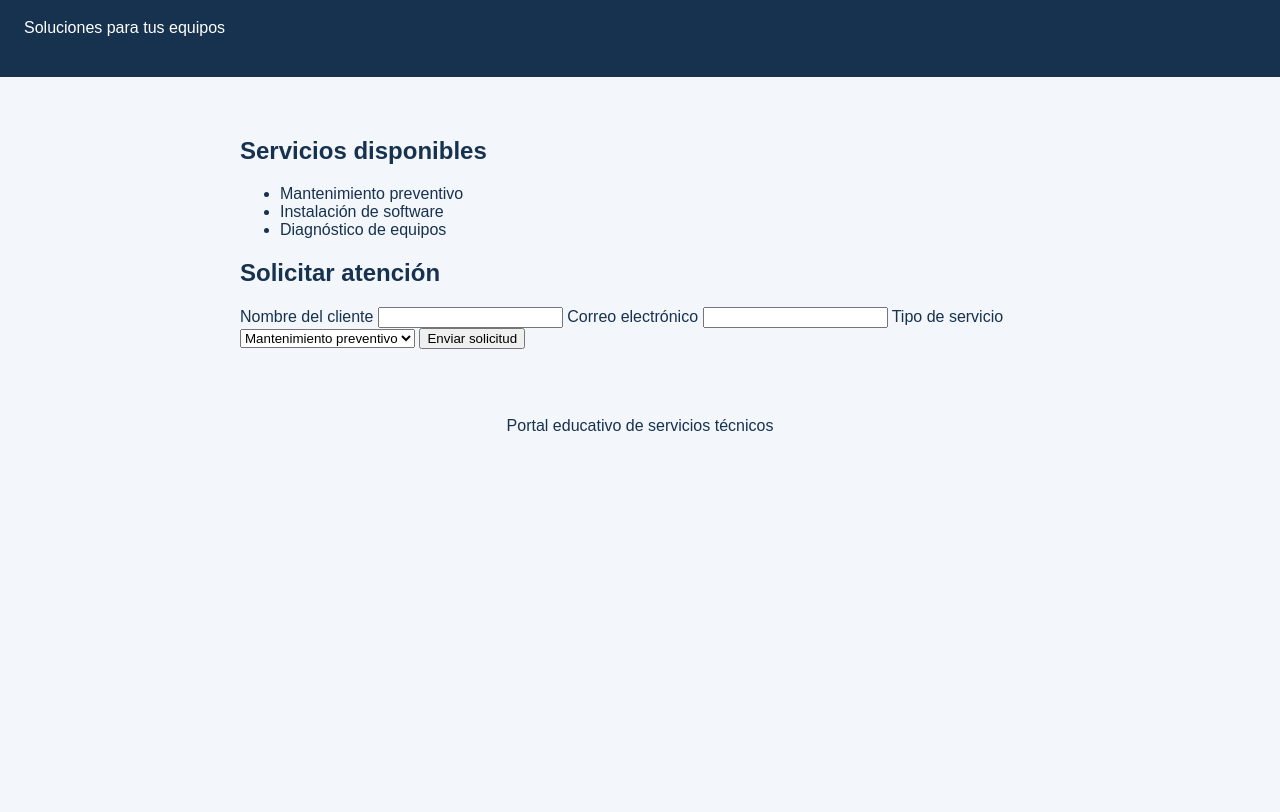
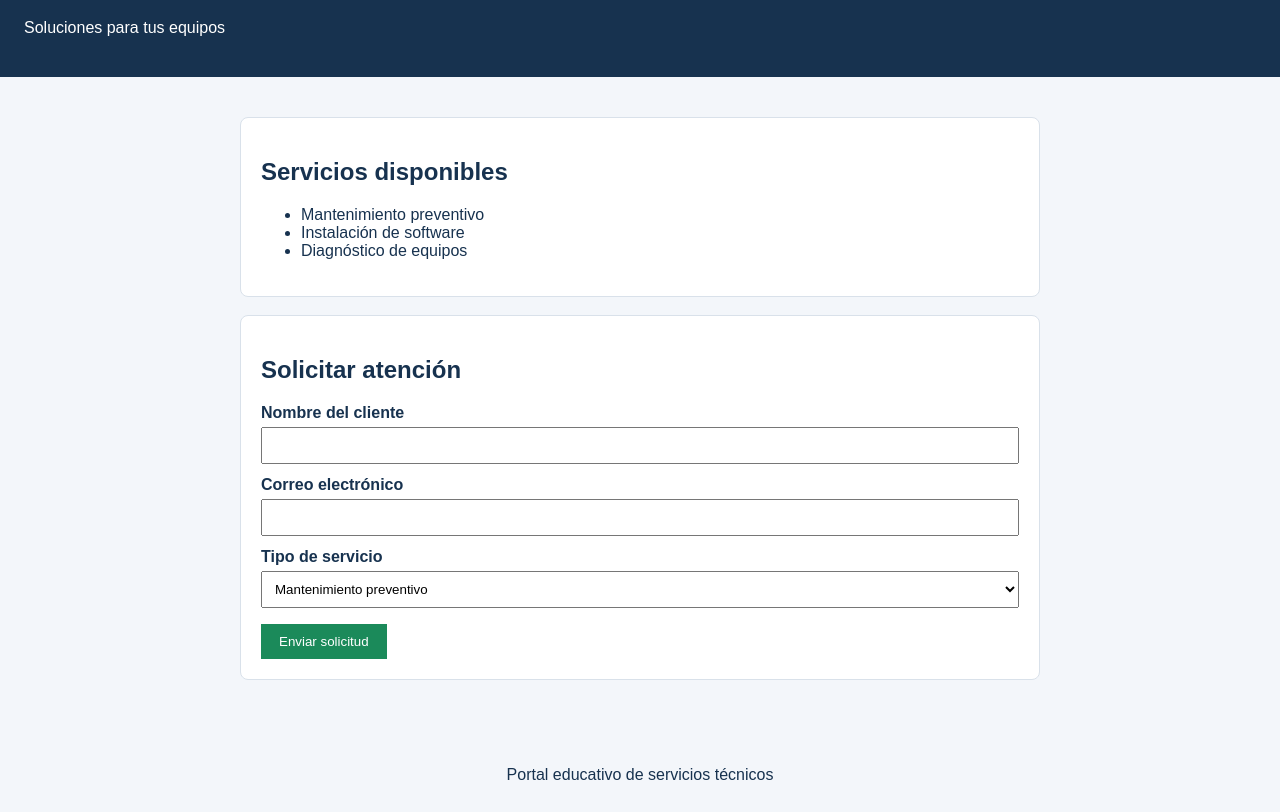
Before and after one commit to fslaines/Laboratorio_23Nov, a plain HTML site: page index.html in a window 1280 px wide. Shown: the part 85-897 px from the top of the page. Before the commit the page ends 800 px from the top, so only its background shows below. Drawn offline with Linux system fonts and the light colour scheme.

Commit message:
style: mejorar presentacion del formulario

```diff
--- a/estilos.css
+++ b/estilos.css
@@ -7,3 +7,25 @@ body {
 header { background: #17324f; color: white; padding: 24px; }
 main { margin: 24px auto; max-width: 800px; padding: 16px; }
 footer { text-align: center; padding: 12px; }
+section {
+  background: white;
+  border: 1px solid #d9e1ea;
+  border-radius: 8px;
+  padding: 20px;
+  margin-bottom: 18px;
+}
+label { display: block; margin-top: 12px; font-weight: bold; }
+input, select {
+  width: 100%;
+  padding: 9px;
+  margin-top: 5px;
+  box-sizing: border-box;
+}
+button {
+  background: #1b8a5a;
+  color: white;
+  border: 0;
+  padding: 10px 18px;
+  margin-top: 16px;
+  cursor: pointer;
+}
```
